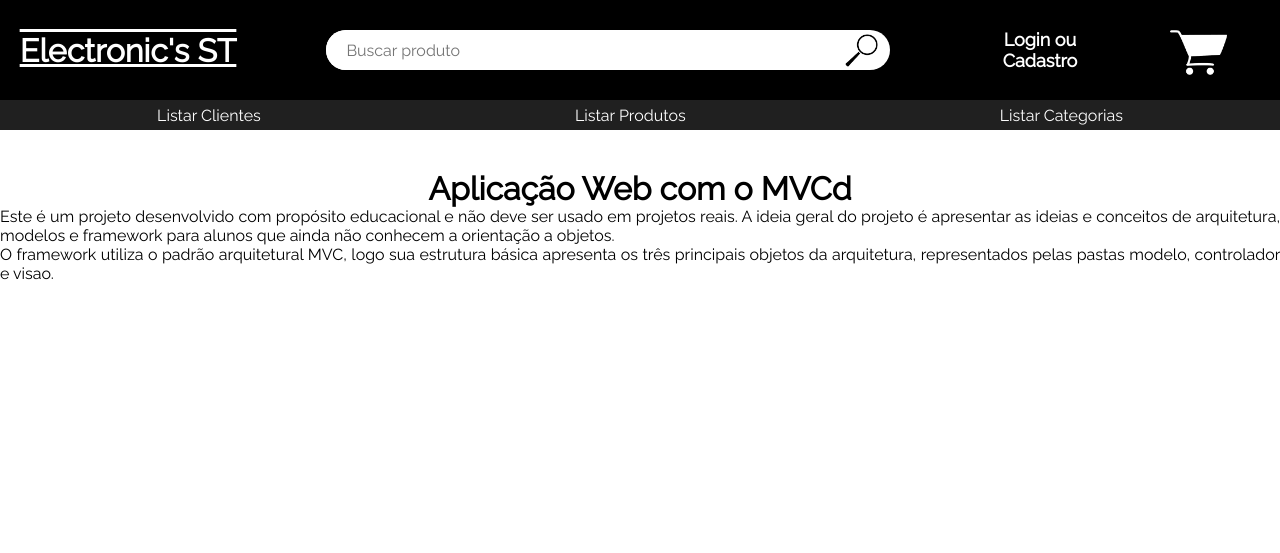
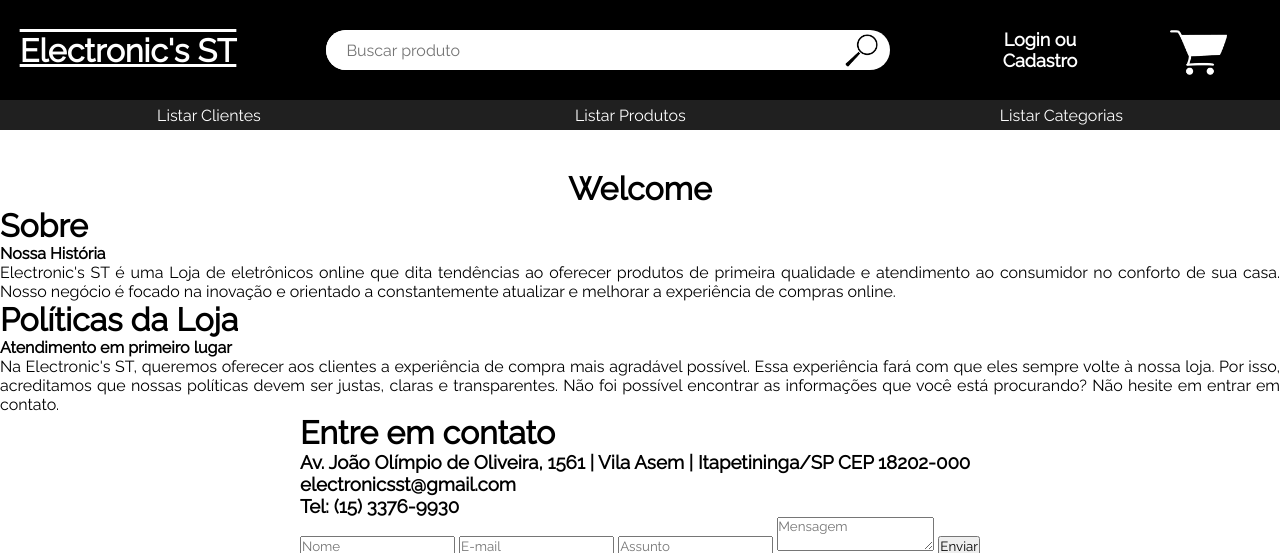
Before and after one commit to CaioOLoko/electronicsst, a PHP site: page /electronicsst/ in a window 1280 px wide. Shown: the top 553 px of the page. Run offline with PHP 8.4, Linux system fonts and the light colour scheme; data that the repository does not hold is empty.

Commit message:
Commit 16Junho Falta CSS Inicial

```diff
--- a/app.php
+++ b/app.php
@@ -1,4 +1,6 @@
 <?php
 
 define('CONTROLADOR_PADRAO', 'paginas'); //por padrão vem definido o controlador de paginas estáticas (paginasControlador)
-define('URL_BASE', 'http://localhost/electronicsst/');
+// define('URL_BASE', 'http://localhost/electronicsst/');
+define('URL_BASE', 'http://electronicsstofficial.000webhost.app.com');
+?>
--- a/biblioteca/mysqli.php
+++ b/biblioteca/mysqli.php
@@ -1,7 +1,8 @@
 <?php
 
 function conn() {
-    $cnx = mysqli_connect("localhost", "root", "", "electronicsst");
+    // $cnx = mysqli_connect("localhost", "root", "", "electronicsst");
+    $cnx = mysqli_connect("localhost", "id9976030_samuelfacchetti", "SaLe23091976", "id9976030_electronicsst");
     if (!$cnx) die('Deu errado a conexao!');
     return $cnx;
 }
--- a/controlador/paginasControlador.php
+++ b/controlador/paginasControlador.php
@@ -1,15 +1,10 @@
 <?php
 
-/* CONTROLADOR
- * funçao: controlar as páginas estáticas (páginas sem acesso ao modelo)  */
+require "modelo/produtoModelo.php";
 
 function index() {
-    exibir("paginas/inicial");
+	$dados = [];
+	$dados['produto'] = pegarTodosProdutos();
+
+	exibir("paginas/inicial",$dados);
 }
-
-function sobre(){
-    exibir("paginas/sobre");
-}
-function mapa() {
-    exibir("paginas/mapa");
-}
--- a/visao/categoria/listar.visao.php
+++ b/visao/categoria/listar.visao.php
@@ -1,6 +1,6 @@
 <h2>Listar Categorias</h2><br>
 
-<table class="table">
+<table class="table" border="1">
     <thead>
         <tr>
             <th>Código</th>
--- a/visao/cliente/cadastro.visao.php
+++ b/visao/cliente/cadastro.visao.php
@@ -5,7 +5,6 @@ if (ehPost()) {
     }
 }
 ?>
-
 <style type="text/css">
     .tabela {
         font-family: Verdana, Arial, Helvetica, sans-serif;
@@ -27,7 +26,6 @@ if (ehPost()) {
 <form action="" method="POST">
 
     <h1>Cadastre-se</h1><br>
-
     <label for="nome">Nome:</label><br> <input type="text" name="nomeusuario" maxlength="60" style="width:250px"><br><br>
     <label for="email">E-mail:</label><br> <input type="text" name="email" maxlength="60" style="width:250px"><br><br>
     <label for="senha">Senha:</label><br> <input type="password" name="senha" maxlength="30" style="width:250px"><br><br>
--- a/visao/cliente/listar.visao.php
+++ b/visao/cliente/listar.visao.php
@@ -1,6 +1,6 @@
 <h2>Listar Clientes</h2><br>
 
-<table class="table">
+<table class="table" border="1">
     <thead>
         <tr>
             <th>Nome</th>
--- a/visao/paginas/inicial.visao.php
+++ b/visao/paginas/inicial.visao.php
@@ -1,5 +1,50 @@
-<h1>Aplicação Web com o MVCd</h1>
-
-<p>Este é um projeto desenvolvido com propósito educacional e não deve ser usado em projetos reais. A ideia geral do projeto é apresentar as ideias e conceitos de arquitetura, modelos e framework para alunos que ainda não conhecem a orientação a objetos.</p>
-
-<p>O framework utiliza o padrão arquitetural MVC, logo sua estrutura básica apresenta os três principais objetos da arquitetura, representados pelas pastas <code>modelo<code>, <code>controlador</code> e <code>visao</code>. </p>
+<div class="welcome">
+	<h1>Welcome</h1>
+</div>
+<div class="product-list">
+	<?php foreach($produto as $dados):?>
+		<a href="./produto/ver/<?=$dados['idproduto']?>">
+		<div class="product">
+			<img src="<?=$dados['imagem']?>" style="height: 60px; width:auto;">
+			<p style="color:#000;"><?=$dados['nomeproduto']?></p>
+			<p style="color:#000;">R$ <?=$dados['preco']?></p>
+		</div>
+	</a>
+	<?php endforeach;?>
+</div>
+<div class="about">
+	<h1>Sobre</h1>
+	<h4>Nossa História</h4>
+	<p>Electronic's ST é uma Loja de eletrônicos online que dita tendências ao
+	oferecer produtos de primeira qualidade e atendimento ao consumidor no
+	conforto de sua casa. Nosso negócio é focado na inovação e orientado a
+	constantemente atualizar e melhorar a experiência de compras online.</p>
+</div>
+<div class="politics">
+	<h1>Políticas da Loja</h1>
+	<h4>Atendimento em primeiro lugar</h4>
+	<p>Na Electronic's ST, queremos oferecer aos clientes a experiência de compra
+	mais agradável possível. Essa experiência fará com que eles sempre volte à nossa
+	loja. Por isso, acreditamos que nossas políticas devem ser justas, claras e
+	transparentes. Não foi possível encontrar as informações que você está procurando?
+	Não hesite em entrar em contato.</p>
+</div>
+<div class="contact">
+	<div class="informations">
+		<h1>Entre em contato</h1>
+		<h3>Av. João Olímpio de Oliveira, 1561 | Vila Asem | Itapetininga/SP CEP 18202-000</h3>
+		<h3>electronicsst@gmail.com</h3>
+		<h3>Tel: (15) 3376-9930</h3>
+	</div>
+	<form action="" method="POST">
+	   	<input type="text" name="nome" placeholder="Nome">
+	   	<input type="email" name="email" placeholder="E-mail">
+	   	<input type="text" name="assunto" placeholder="Assunto">
+	   	<textarea name="mensagem" placeholder="Mensagem"></textarea>
+	   	<button type="submit">Enviar</button>
+	</form>
+</div>
+<div>
+	<iframe src="https://www.google.com/maps/embed?pb=!1m18!1m12!1m3!1d3656.3010408302225!2d-48.023378984406136!3d-23.593534168667677!2m3!1f0!2f0!3f0!3m2!1i1024!2i768!4f13.1!3m3!1m2!1s0x94c5cc0aa577fd79%3A0x94275cc265f55968!2sAv.+Jo%C3%A3o+Ol%C3%ADmpio+de+Oliveira+-+Vila+Asem%2C+Itapetininga+-+SP!5e0!3m2!1spt-BR!2sbr!4v1543014894277"
+	width="100%" height="500" frameborder="0" style="border:0" allowfullscreen></iframe>
+</div>
--- a/visao/paginas/mapa.visao.php
+++ /dev/null
@@ -1,2 +0,0 @@
-<h1>Mapa</h1>
-<iframe src="https://www.google.com/maps/embed?pb=!1m18!1m12!1m3!1d3656.3010408302225!2d-48.023378984406136!3d-23.593534168667677!2m3!1f0!2f0!3f0!3m2!1i1024!2i768!4f13.1!3m3!1m2!1s0x94c5cc0aa577fd79%3A0x94275cc265f55968!2sAv.+Jo%C3%A3o+Ol%C3%ADmpio+de+Oliveira+-+Vila+Asem%2C+Itapetininga+-+SP!5e0!3m2!1spt-BR!2sbr!4v1543014894277" width="100%" height="500" frameborder="0" style="border:0" allowfullscreen></iframe>
--- a/visao/paginas/sobre.visao.php
+++ /dev/null
@@ -1,6 +0,0 @@
-<h1>Sobre</h1>
-<h4>Nossa História</h4>
-<p>Electronic's ST é uma Loja de eletrônicos online que dita tendências ao
-    oferecer produtos de primeira qualidade e atendimento ao consumidor no
-    conforto de sua casa. Nosso negócio é focado na inovação e orientado a
-    constantemente atualizar e melhorar a experiência de compras online.</p>
--- a/visao/produtos/listar.visao.php
+++ b/visao/produtos/listar.visao.php
@@ -1,6 +1,6 @@
 <h2>Listar Produtos</h2><br>
 
-<table class="table">
+<table class="table" border="1">
     <thead>
         <tr>
             <th>Código</th>
--- a/visao/produtos/visualizar.visao.php
+++ b/visao/produtos/visualizar.visao.php
@@ -1,3 +1,6 @@
+<img src="<?=$produto['imagem']?>" alt="" style="width: 100px; height: 60px;">
+
+<!-- ./publico/img/user/user.png -->
 <h2>Descrição do Produto</h2><br>
 <div>
     <strong>Código:&nbsp;&nbsp;</strong> <?= $produto['idproduto'] ?><br>
@@ -5,10 +8,9 @@
     <strong>Preço:&nbsp;&nbsp;</strong> <?= $produto['preco'] ?><br>
     <strong>Categoria:&nbsp;&nbsp;</strong> <?= $produto['idcategoria'] ?><br>
     <strong>Informações:&nbsp;&nbsp;</strong> <?= $produto['descricao'] ?><br>
-    <strong>Imagem:&nbsp;&nbsp;</strong> <a href="<?= $produto['imagem'] ?>" style="color: #000;"><?= $produto['imagem'] ?></a><br>
     <strong>Estoque Mínimo:&nbsp;&nbsp;</strong> <?= $produto['estoque_minimo'] ?><br>
     <strong>Estoque Máximo:&nbsp;&nbsp;</strong> <?= $produto['estoque_maximo'] ?><br>
 </div>
 <br><br>
 
-<a href="./produto/listarProdutos" style="color: #000000;text-decoration: underline">Voltar</a>
+<a href="." style="color: #000000;text-decoration: underline">Voltar</a>
--- a/visao/template.php
+++ b/visao/template.php
@@ -12,7 +12,7 @@
           http://tiagomatos.com/blog/dica-sobre-a-variavel-global-server-do-php
           https://www.php.net/manual/pt_BR/reserved.variables.server.php
          */
-        if (($_SERVER['PHP_SELF'] != '/electronicsst/index.php/cliente/adicionar') && ($_SERVER['PHP_SELF'] != '/electronicsst/index.php/login/')) {
+        if (($_SERVER['PHP_SELF'] != '/electronicsstofficial/index.php/cliente/adicionar') && ($_SERVER['PHP_SELF'] != '/electronicsstofficial/index.php/login/')) {
             require('cabecalho.php');
         } else {
             require('cabecalho_aux.php');
@@ -24,7 +24,7 @@
             ?>
         </main>
         <?php
-        if (($_SERVER['PHP_SELF'] != '/electronicsst/index.php/cliente/adicionar') && ($_SERVER['PHP_SELF'] != '/electronicsst/index.php/login/')) {
+        if (($_SERVER['PHP_SELF'] != '/electronicsstofficial/index.php/cliente/adicionar') && ($_SERVER['PHP_SELF'] != '/electronicsstofficial/index.php/login/')) {
             require('rodape.php');
         }
         ?>
```
Also changed, not shown: biblioteca/bd/script_banco.sql (+5 -5 lines), controlador/clienteControlador.php (+6 -14 lines), controlador/produtoControlador.php (+6 -19 lines), servico/uploadServico.php (+12 -0 lines), servico/validacaoServico.php (+27 -20 lines), visao/cliente/contato.visao.php (deleted, +0 -11 lines), visao/produtos/formulario.visao.php (+4 -4 lines).
